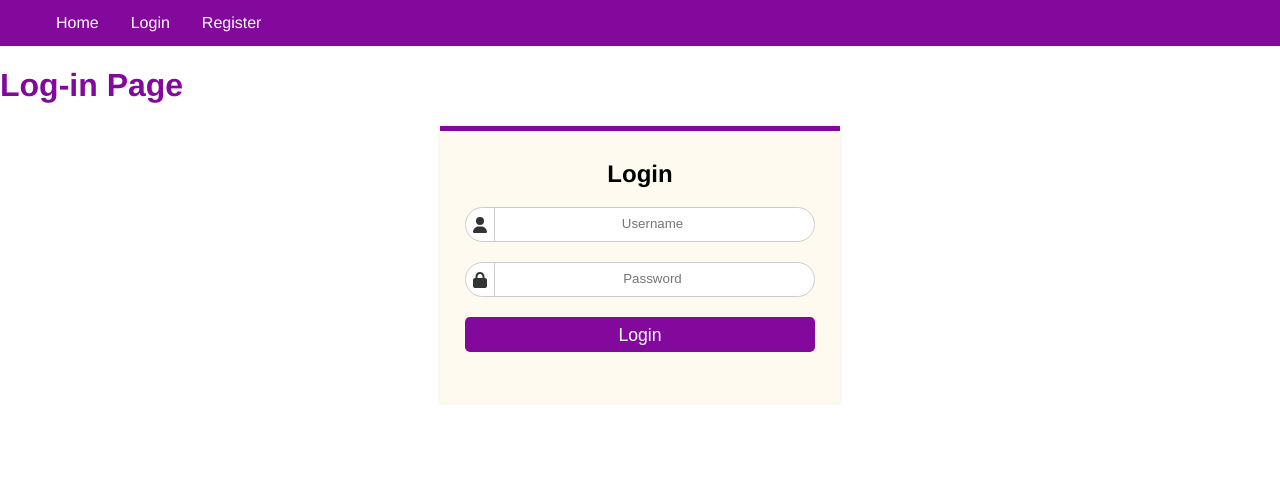
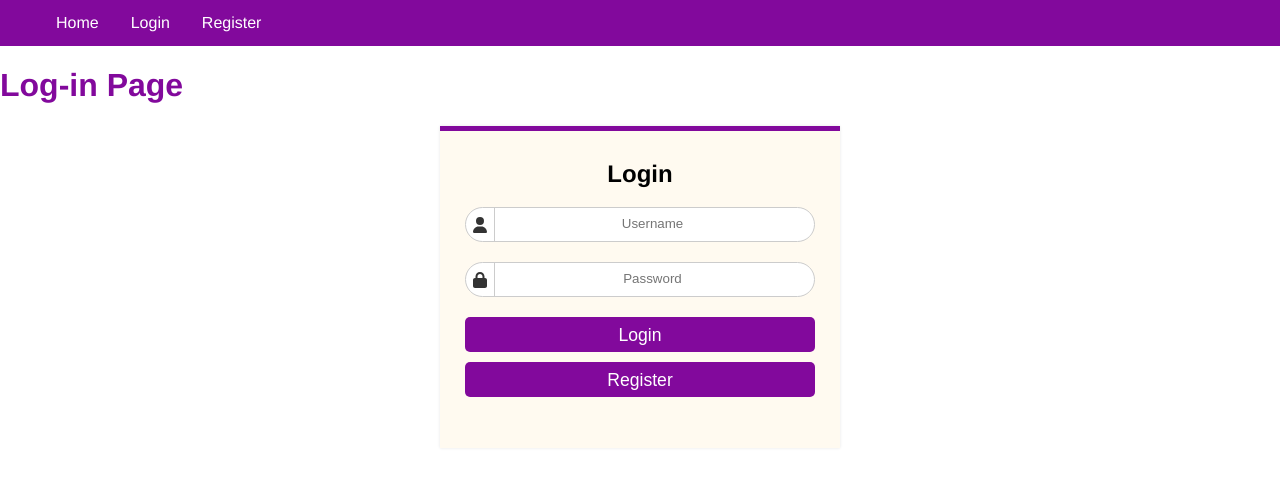
Before and after one commit to maxi-p/marketplace, a React (Create React App) app in the folder frontend/: page /login in a window 1280 px wide. Shown: the top 486 px of the page. Built offline with nearby package versions, Linux system fonts and the light colour scheme.

Commit message:
adding register button to login page

```diff
--- a/frontend/src/components/Login.js
+++ b/frontend/src/components/Login.js
@@ -88,6 +88,13 @@ const Login = props => {
                             className="loginButton"
                             onClick={doLogin}
                         />
+                        <input
+                            type="submit"
+                            id="registerButton"
+                            className="registerButton"
+                            value="Register"
+                            onClick={() => navigate('/register')}
+                        />
                     </form>
                 </div>
             </div>
```
